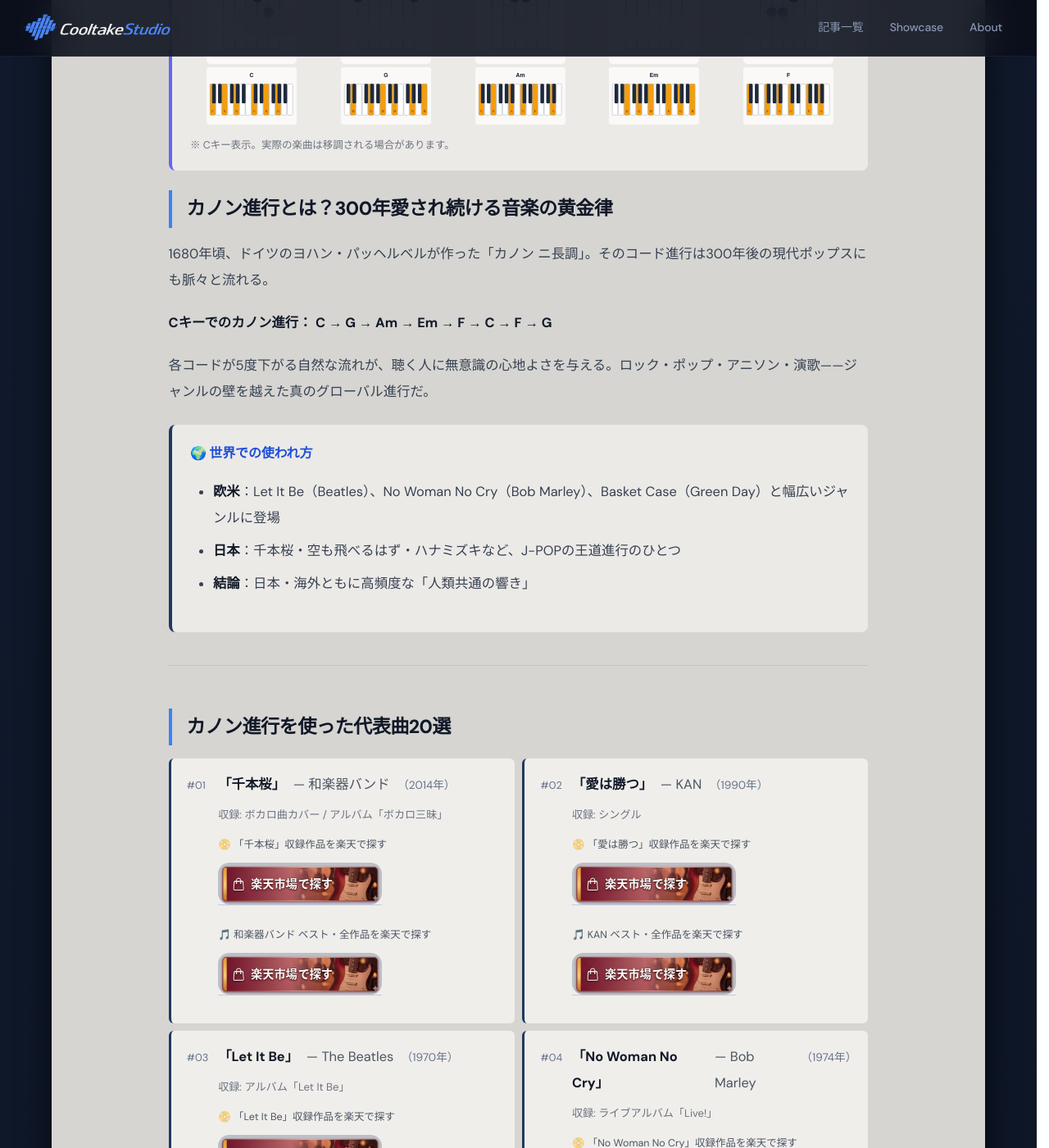
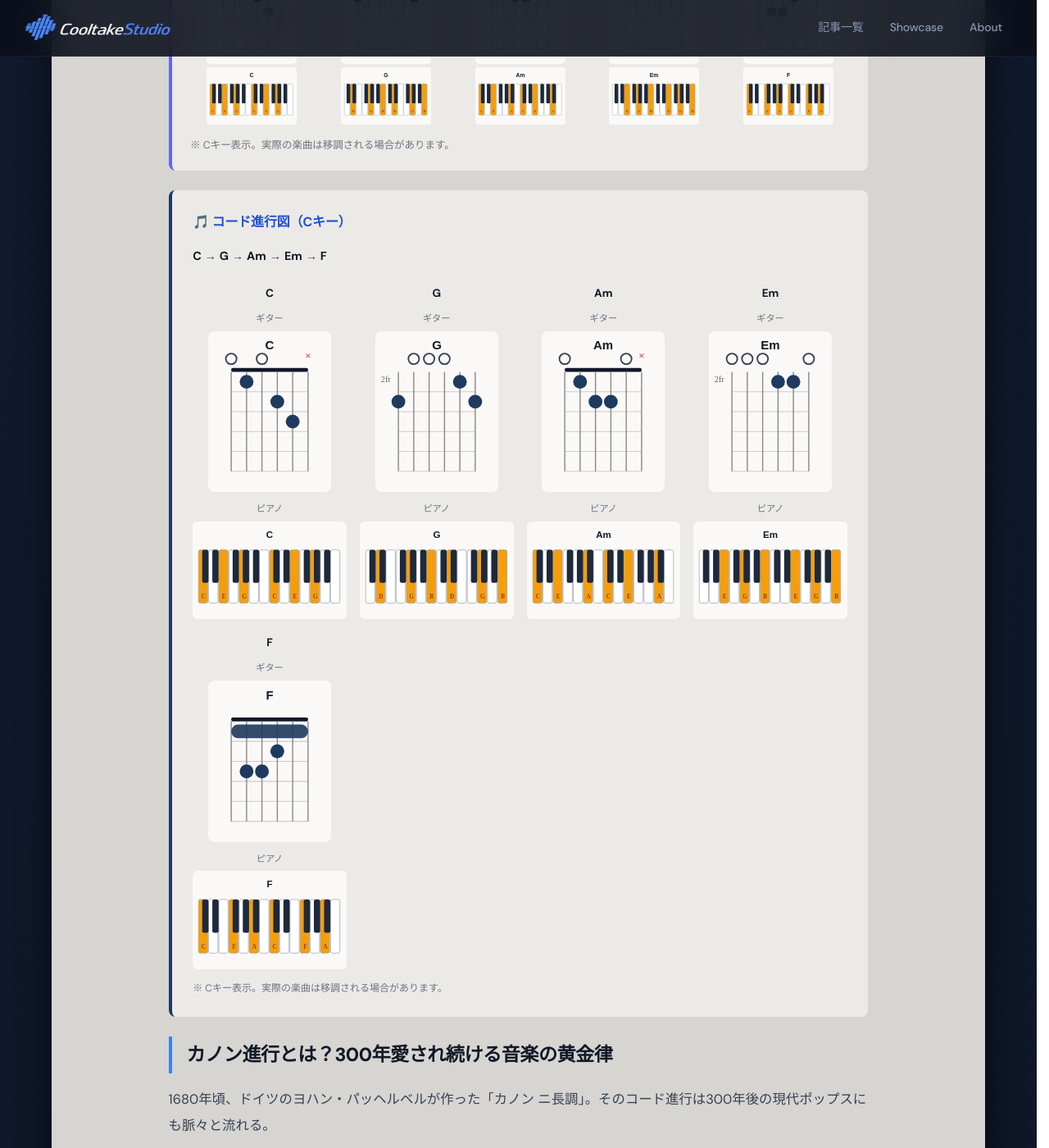
Before and after one commit to cooltake/cooltake-staging, a Jekyll site: the page built from _posts/2026-05-30-chord-progression-02-canon.md, in a window 1280 px wide and 1400 px high, scrolled down 617 px. Shown: the whole window at 82% size. Built offline with Jekyll 4.4.1, drawn with Linux system fonts in a browser that asks for light colours; some web fonts are replaced.

Commit message:
fix: chord-02 diagram larger size 2-row layout

```diff
--- a/_posts/2026-05-30-chord-progression-02-canon.md
+++ b/_posts/2026-05-30-chord-progression-02-canon.md
@@ -20,6 +20,21 @@
 <div style="text-align:center;"><p style="font-size:.75rem;font-weight:700;color:#374151;margin:0 0 4px;">F</p><img src="/assets/chord-diagrams/guitar-f.svg" alt="F ギター" style="width:100%;max-width:110px;height:auto;display:block;margin:0 auto 4px;"><img src="/assets/chord-diagrams/piano-f.svg" alt="F ピアノ" style="width:100%;max-width:110px;height:auto;display:block;margin:0 auto;"></div>
 </div>
 <p style="color:#6b7280;font-size:.78rem;margin:.8rem 0 0;">※ Cキー表示。実際の楽曲は移調される場合があります。</p>
+</div>
+
+
+
+<div style="background:#eceae7;border-radius:8px;padding:1.4rem 1.6rem;margin:1.5rem 0;border-left:4px solid #1e3a5f;">
+<h3 style="color:#111827;margin-top:0;font-size:1rem;font-weight:700;">🎵 コード進行図（Cキー）</h3>
+<p style="color:#374151;font-size:.9rem;margin:.4rem 0 1.2rem;"><strong>C</strong> → <strong>G</strong> → <strong>Am</strong> → <strong>Em</strong> → <strong>F</strong></p>
+<div style="display:grid;grid-template-columns:repeat(4,1fr);gap:1rem;overflow-x:auto;">
+<div style="text-align:center;min-width:0;"><p style="font-size:.85rem;font-weight:700;color:#111827;margin:0 0 6px;">C</p><p style="font-size:.7rem;color:#6b7280;margin:0 0 4px;">ギター</p><img src="/assets/chord-diagrams/guitar-c.svg" alt="C ギター" style="width:100%;max-width:150px;height:auto;display:block;margin:0 auto 10px;"><p style="font-size:.7rem;color:#6b7280;margin:0 0 4px;">ピアノ</p><img src="/assets/chord-diagrams/piano-c.svg" alt="C ピアノ" style="width:100%;max-width:230px;height:auto;display:block;margin:0 auto;"></div>
+<div style="text-align:center;min-width:0;"><p style="font-size:.85rem;font-weight:700;color:#111827;margin:0 0 6px;">G</p><p style="font-size:.7rem;color:#6b7280;margin:0 0 4px;">ギター</p><img src="/assets/chord-diagrams/guitar-g.svg" alt="G ギター" style="width:100%;max-width:150px;height:auto;display:block;margin:0 auto 10px;"><p style="font-size:.7rem;color:#6b7280;margin:0 0 4px;">ピアノ</p><img src="/assets/chord-diagrams/piano-g.svg" alt="G ピアノ" style="width:100%;max-width:230px;height:auto;display:block;margin:0 auto;"></div>
+<div style="text-align:center;min-width:0;"><p style="font-size:.85rem;font-weight:700;color:#111827;margin:0 0 6px;">Am</p><p style="font-size:.7rem;color:#6b7280;margin:0 0 4px;">ギター</p><img src="/assets/chord-diagrams/guitar-am.svg" alt="Am ギター" style="width:100%;max-width:150px;height:auto;display:block;margin:0 auto 10px;"><p style="font-size:.7rem;color:#6b7280;margin:0 0 4px;">ピアノ</p><img src="/assets/chord-diagrams/piano-am.svg" alt="Am ピアノ" style="width:100%;max-width:230px;height:auto;display:block;margin:0 auto;"></div>
+<div style="text-align:center;min-width:0;"><p style="font-size:.85rem;font-weight:700;color:#111827;margin:0 0 6px;">Em</p><p style="font-size:.7rem;color:#6b7280;margin:0 0 4px;">ギター</p><img src="/assets/chord-diagrams/guitar-em.svg" alt="Em ギター" style="width:100%;max-width:150px;height:auto;display:block;margin:0 auto 10px;"><p style="font-size:.7rem;color:#6b7280;margin:0 0 4px;">ピアノ</p><img src="/assets/chord-diagrams/piano-em.svg" alt="Em ピアノ" style="width:100%;max-width:230px;height:auto;display:block;margin:0 auto;"></div>
+<div style="text-align:center;min-width:0;"><p style="font-size:.85rem;font-weight:700;color:#111827;margin:0 0 6px;">F</p><p style="font-size:.7rem;color:#6b7280;margin:0 0 4px;">ギター</p><img src="/assets/chord-diagrams/guitar-f.svg" alt="F ギター" style="width:100%;max-width:150px;height:auto;display:block;margin:0 auto 10px;"><p style="font-size:.7rem;color:#6b7280;margin:0 0 4px;">ピアノ</p><img src="/assets/chord-diagrams/piano-f.svg" alt="F ピアノ" style="width:100%;max-width:230px;height:auto;display:block;margin:0 auto;"></div>
+</div>
+<p style="color:#6b7280;font-size:.75rem;margin:.8rem 0 0;">※ Cキー表示。実際の楽曲は移調される場合があります。</p>
 </div>
 
 
```
